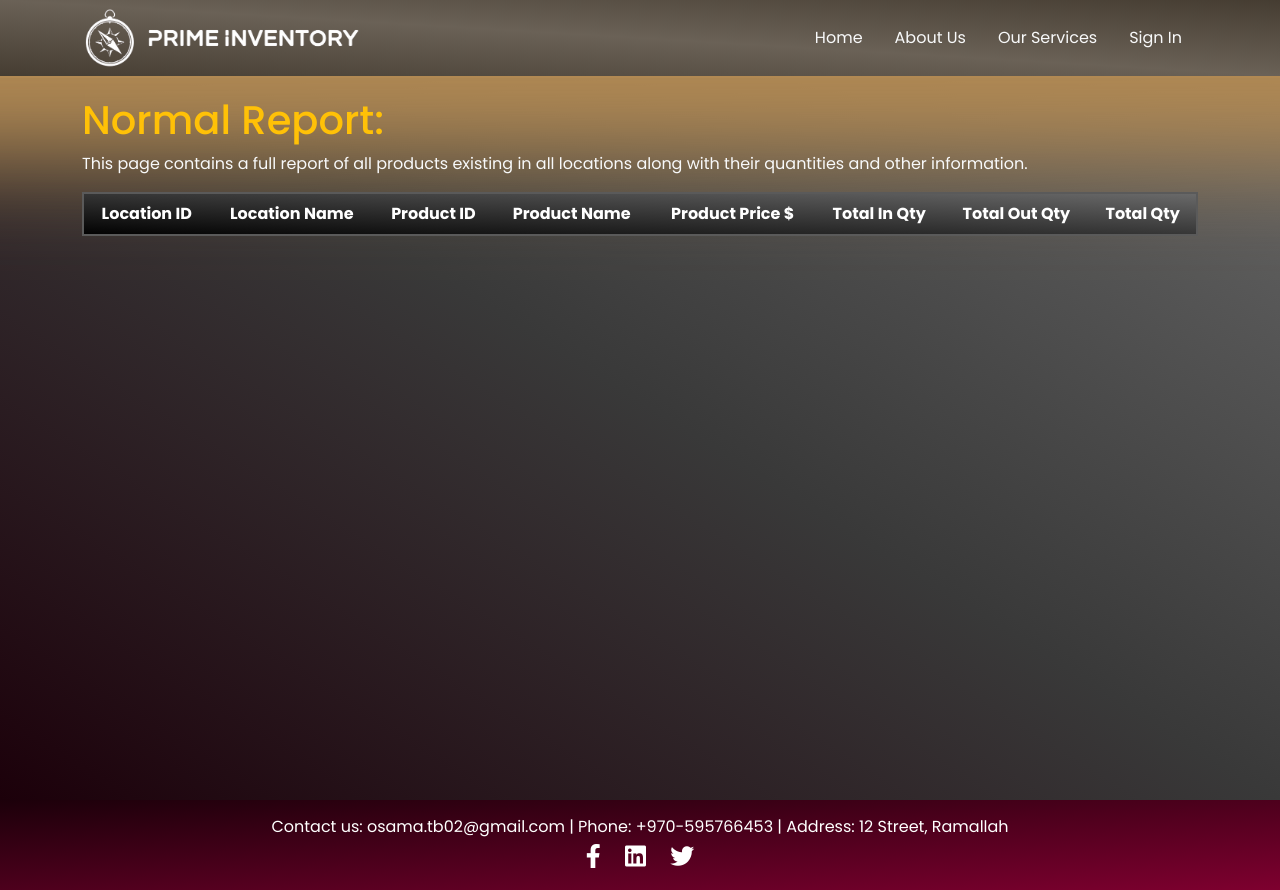
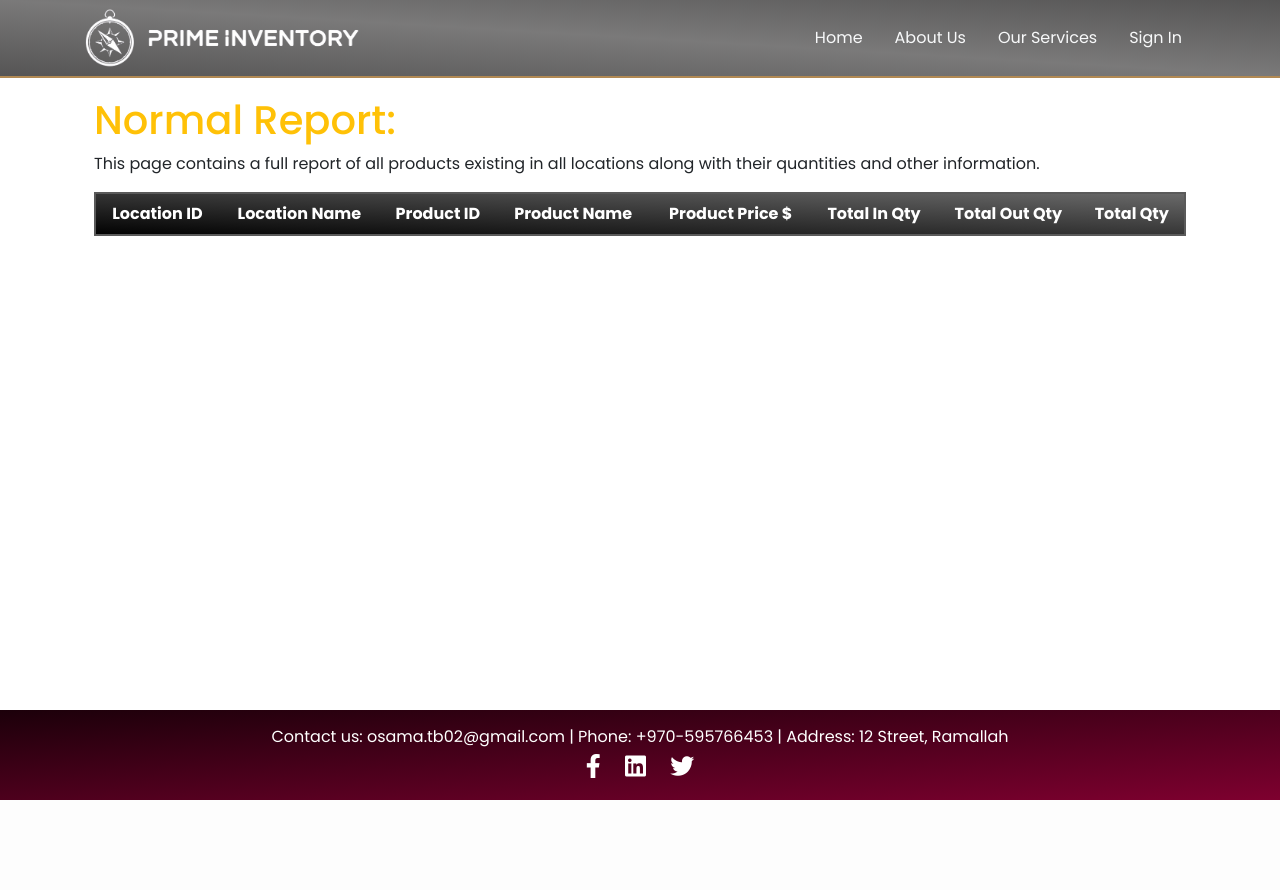
Before and after one commit to OsamaTbaileh/PrimeInventory, a Flask app: template templates/general/normal_report_page.html in a window 1280 px wide. After the commit the page ends 800 px from the top, so only its background shows below. Run offline with Flask 3, Linux system fonts and the light colour scheme; the template is opened without the code that fills it, so the values that code supplies are empty.

Commit message:
refactor: add bootstrap to normal report container

```diff
--- a/templates/general/normal_report_page.html
+++ b/templates/general/normal_report_page.html
@@ -1,11 +1,11 @@
 {% include 'general/header.html' %}
 
-  <div class="general-body min-vh-100">
-    <div class="container mt-5 mb-5 pt-5 ">
+
+<div class="mx-0 px-0 mw-100 my-5 pb-3 d-flex justify-content-center">
+  <div class="container mx-0 pt-5 px-1 px-sm-2 px-md-3 px-lg-4">
     <div >
       <h1 class="text-warning">Normal Report:</h1>
-        <p class="text-light">This page contains a full report of all products existing in all locations along with their quantities and other information.</p>
-
+      <p>This page contains a full report of all products existing in all locations along with their quantities and other information.</p>
     </div>
     <div class="table-responsive">
       <table class="table custom-table table-hover report_table" id="table">
@@ -40,4 +40,5 @@
   </div>
 </div>
 
+
 {%include 'general/footer.html'%}
```
Lines whose indentation alone changed are shown as unchanged.
